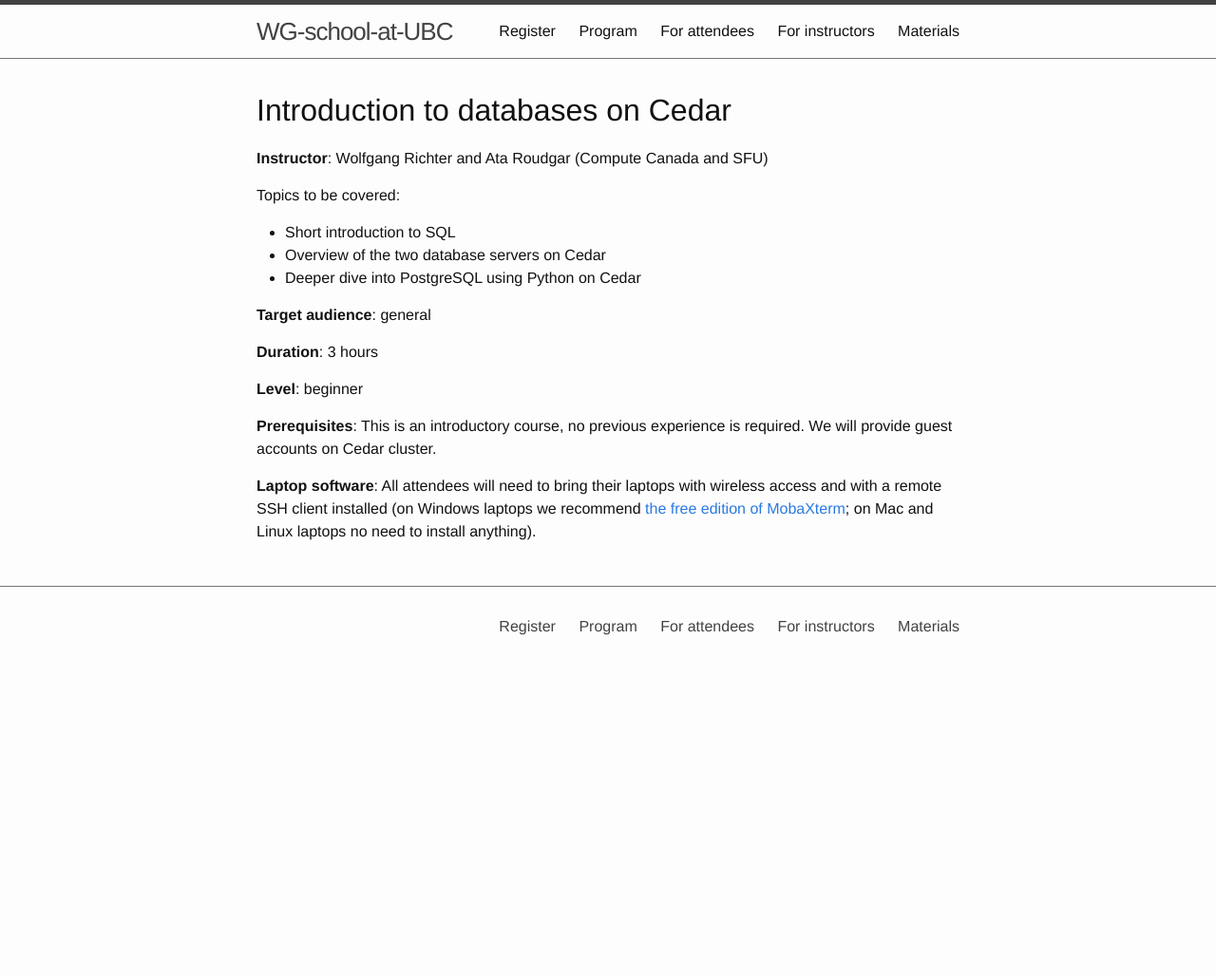
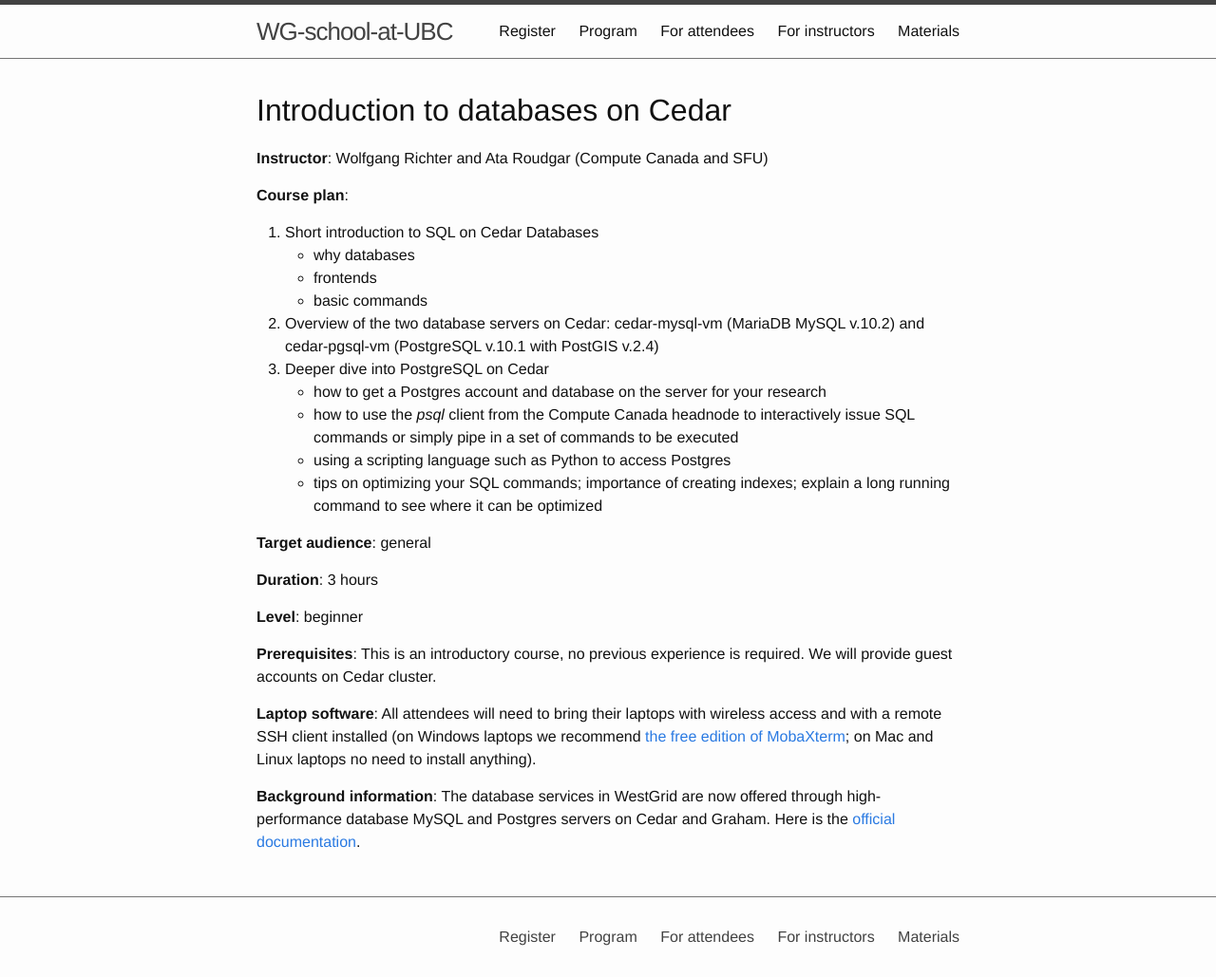
Before and after one commit to WestGrid/ubcSummerSchool2019, a Jekyll site: the page built from databases.md, in a window 1280 px wide. Shown: the whole page at 95% size. Built offline with Jekyll 4.4.1, drawn with Linux system fonts in a browser that asks for light colours; before the commit the page ends 900 px from its top, so only the background shows below that.

Commit message:
updated the front page and Wolfgang's course description

```diff
--- a/databases.md
+++ b/databases.md
@@ -8,10 +8,21 @@ nav: false
 
 **Instructor**: Wolfgang Richter and Ata Roudgar (Compute Canada and SFU)
 
-Topics to be covered:
-- Short introduction to SQL
-- Overview of the two database servers on Cedar
-- Deeper dive into PostgreSQL using Python on Cedar
+**Course plan**:
+
+1. Short introduction to SQL on Cedar Databases
+  - why databases
+  - frontends
+  - basic commands
+1. Overview of the two database servers on Cedar: cedar-mysql-vm (MariaDB MySQL v.10.2) and
+   cedar-pgsql-vm (PostgreSQL v.10.1 with PostGIS v.2.4)
+1. Deeper dive into PostgreSQL on Cedar
+  - how to get a Postgres account and database on the server for your research
+  - how to use the _psql_ client from the Compute Canada headnode to interactively issue SQL commands or
+    simply pipe in a set of commands to be executed
+  - using a scripting language such as Python to access Postgres
+  - tips on optimizing your SQL commands; importance of creating indexes; explain a long running command
+    to see where it can be optimized
 
 **Target audience**: general
 
@@ -26,3 +37,7 @@ guest accounts on Cedar cluster.
 remote SSH client installed (on Windows laptops we recommend <a
 href="https://mobaxterm.mobatek.net/download.html" target="_blank">the free edition of MobaXterm</a>; on
 Mac and Linux laptops no need to install anything).
+
+**Background information**: The database services in WestGrid are now offered through high-performance
+database MySQL and Postgres servers on Cedar and Graham. Here is the
+<a href="https://docs.computecanada.ca/wiki/Database_servers" target="_blank">official documentation</a>.
```
Also changed, not shown: 1-program.md (+10 -4 lines), index.md (+11 -6 lines).
